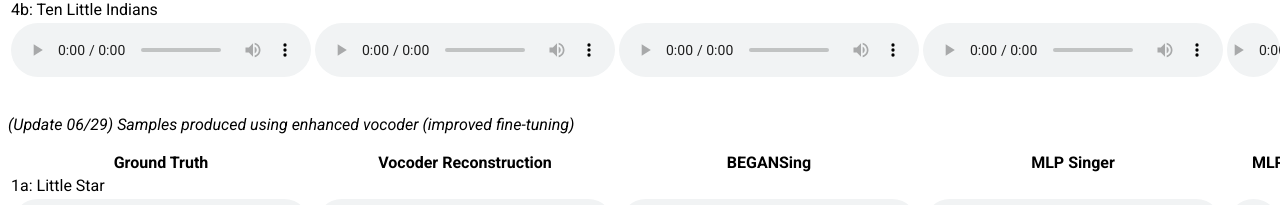
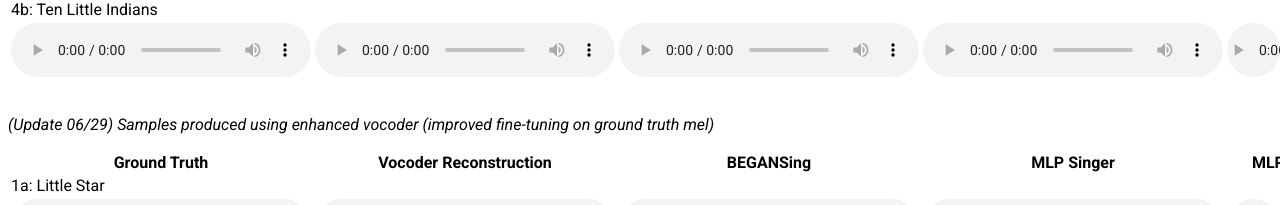
Before and after one commit to mlpsinger/mlpsinger.github.io, a plain HTML site: page index.html in a window 1280 px wide. Shown: the part 795-1000 px from the top of the page. Drawn offline with Linux system fonts and the light colour scheme.

Commit message:
docs: clarify improved fine-tuning

```diff
--- a/index.html
+++ b/index.html
@@ -198,7 +198,7 @@
       </tbody>
     </table>
     <br>
-    <p><i>(Update 06/29) Samples produced using enhanced vocoder (improved fine-tuning)</i></p>
+    <p><i>(Update 06/29) Samples produced using enhanced vocoder (improved fine-tuning on ground truth mel)</i></p>
     <table>
       <thead>
         <tr>
```
